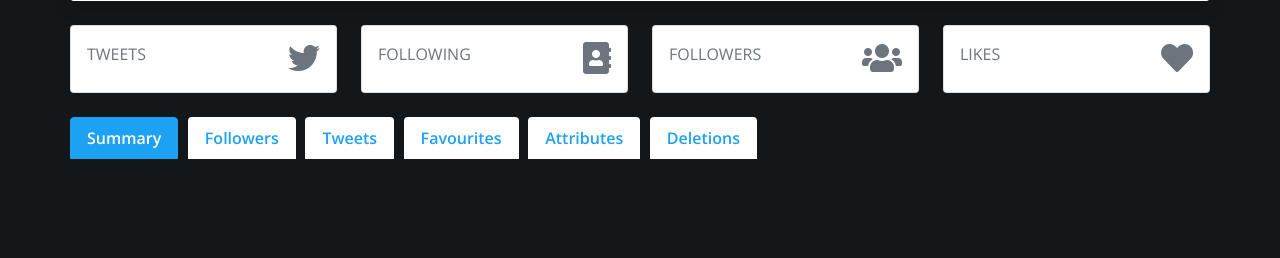
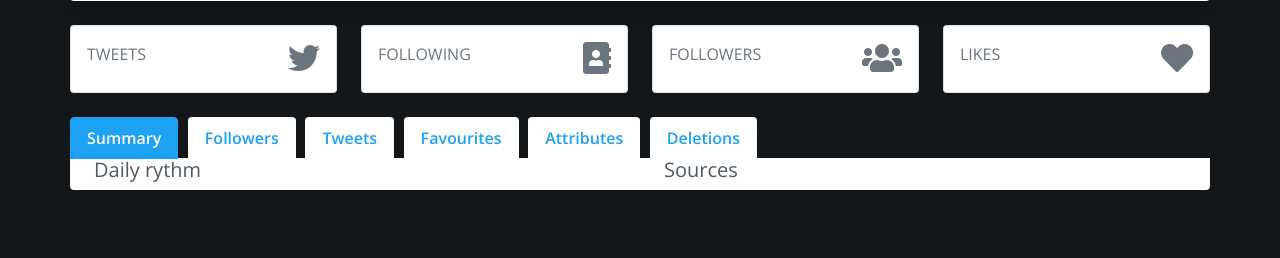
Before and after one commit to LSIR/Twitter-Time-Machine, a Django app: template Backend/tcb/templates/user.html in a window 1280 px wide. Shown: the part 231-489 px from the top of the page. Run offline with Django 3.2, Linux system fonts and the light colour scheme; the template is opened without the code that fills it, so the values that code supplies are empty; some libraries are stand-ins or nearby versions.

Commit message:
Source graph

```diff
--- a/Backend/tcb/static/d3-chart-builder.js
+++ b/Backend/tcb/static/d3-chart-builder.js
@@ -153,7 +153,7 @@ class TCChart {
 		let _ib = this.internalBuilder;
 		let _h = this.height
 
-		this.generators = this.internalBuilder.build(this.xScale, this.yScale, this.height)
+		this.generators = this.internalBuilder.build(this.xScale, this.yScale, this.width, this.height)
 		this.generators[1](this, 500)
 	}
 
@@ -339,7 +339,7 @@ class TCChartBuilder {
 		}
 		this.yScale.range([this.height, 0])
 
-		let generators = this.internalBuilder.build(this.xScale, this.yScale, this.height);
+		let generators = this.internalBuilder.build(this.xScale, this.yScale, this.width, this.height);
 
 		return new TCChart(this.parentDiv, this.width, this.height, this.margin, this.xScale, this.yScale,
 							this.data, generators, (this.type === DOTTED_LINE_CHART), this.hover_evt, this.out_evt, this.click_evt,
@@ -354,7 +354,7 @@ class TCInternalLineChartBuilder {
 		this.filled = filled;
 	}
 
-	build(xScale, yScale, height) {
+	build(xScale, yScale, width, height) {
 		let line = undefined;
 		if(this.filled) {
 			line = d3.area()
@@ -406,9 +406,10 @@ class TCInternalBarChartBuilder {
 		this.filled = filled;
 	}
 
-	build(xScale, yScale, height) {
+	build(xScale, yScale, width, height) {
 		let create = function(self) {
 			console.log(self.data)
+			if(self.xScale.bandwidth != undefined) {
 				self.svg.selectAll("bar")
 					.data(self.data)
 					.enter().append("rect")
@@ -417,6 +418,16 @@ class TCInternalBarChartBuilder {
 					.attr("width", self.xScale.bandwidth())
 					.attr("y", function(d) { return self.yScale(d.y); })
 					.attr("height", function(d) { return height - self.yScale(d.y); });
+			} else {
+				self.svg.selectAll("bar")
+					.data(self.data)
+					.enter().append("rect")
+					.style("fill", TWITTER_COLOR)
+					.attr("y", function(d) { return self.yScale(d.y); })
+					.attr("height", self.yScale.bandwidth())
+					.attr("x", function(d) { return 1; })
+					.attr("width", function(d) { return self.xScale(d.x); });
+			}
 		}
 
 		let update = function(self, transition_time) {
--- a/Backend/tcb/static/tc-chart.js
+++ b/Backend/tcb/static/tc-chart.js
@@ -133,13 +133,49 @@ function tcMakeDailyBarchart(divID, raw_data) {
 		.setParentDiv($(divID))
 		.setData(data)
 		.setFilled(true)
-		.setMargin(40,80,50,0)
+		.setMargin(10,80,50,0)
 		.setXAxisScale(BAND_SCALE)
 		.setXAxisScaleDomain(SCALE_MAP)
 		.setYAxisScale(LINEAR_SCALE)
 		.setYAxisScaleDomain(SCALE_ZERO_MAX)
 		.setXLabel("")
 		.setYLabel("Number of tweets")
+		.build(530, 300);
+}
+
+function tcMakeSourcesBarchart(divID, raw_data) {
+	let sources = {};
+	raw_data.forEach(function(e) {
+		let source = e.source;
+		if(source != undefined) {
+			source = source.replace( /(<([^>]+)>)/ig, '');
+		} else {
+			return;
+		}
+		if(source in sources) {
+			sources[source] += 1;
+		} else {
+			sources[source] = 1;
+		}
+	});
+
+	let data = [];
+	Object.keys(sources).forEach(e =>
+		data.push({y: e, x: sources[e]})
+	);
+	data = data.sort((a,b) => a.x - b.x);
+	let builder = new TCChartBuilder(BAR_CHART);
+	let chart = builder
+		.setParentDiv($(divID))
+		.setData(data)
+		.setFilled(true)
+		.setMargin(10,60,100,0)
+		.setYAxisScale(BAND_SCALE)
+		.setYAxisScaleDomain(SCALE_MAP)
+		.setXAxisScale(LINEAR_SCALE)
+		.setXAxisScaleDomain(SCALE_ZERO_MAX)
+		.setYLabel("")
+		.setXLabel("Number of tweets")
 		.build(530, 300);
 }
 
--- a/Backend/tcb/templates/user.html
+++ b/Backend/tcb/templates/user.html
@@ -241,9 +241,14 @@
 	<div class="tab-content" id="myTabContent">
 		<div class="tab-pane fade show active" id="summary" role="tabpanel" aria-labelledby="summary-tab">
 			<div class="container-fluid">
-				<div class="row">
-					<div class="col-8 px-4 bg-white rounded-bottom">
+				<div class="row bg-white rounded-bottom">
+					<div class="col-6 px-4">
+						<h5>Daily rythm</h5>
 						<div class="col-12" id="daily_chart"></div>
+					</div>
+					<div class="col-6 px-4">
+						<h5>Sources</h5>
+						<div class="col-12" id="sources_chart"></div>
 					</div>
 				</div>
 			</div>
@@ -362,6 +367,7 @@
 	tcMakeHistoryChart('#statuses_chart', history_raw, 'statuses_count', [], function (d) { }, "Tweets", e => "")
 	tcMakeHistoryChart('#favorites_chart', history_raw, 'favourites_count', [], function (d) { }, "Favorites", e => "")
 	tcMakeDailyBarchart('#daily_chart', tweets_metadata.filter(e => e.ts !== undefined))
+	tcMakeSourcesBarchart('#sources_chart', tweets_metadata)
 
 	let screen_name_history = JSON.parse("{{screen_names|escapejs}}")
 	let name_history = JSON.parse("{{names|escapejs}}")
```
Lines whose indentation alone changed are shown as unchanged.
